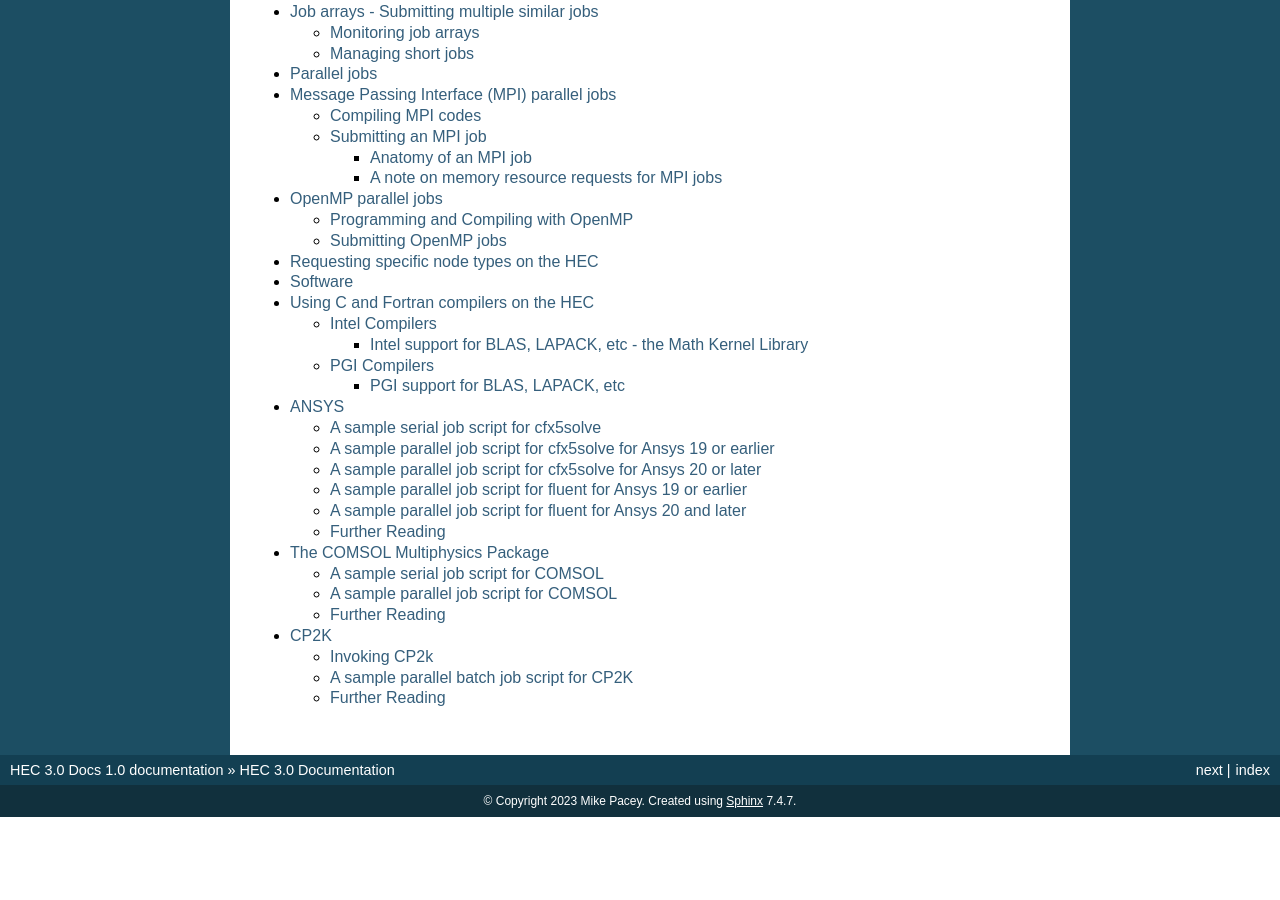
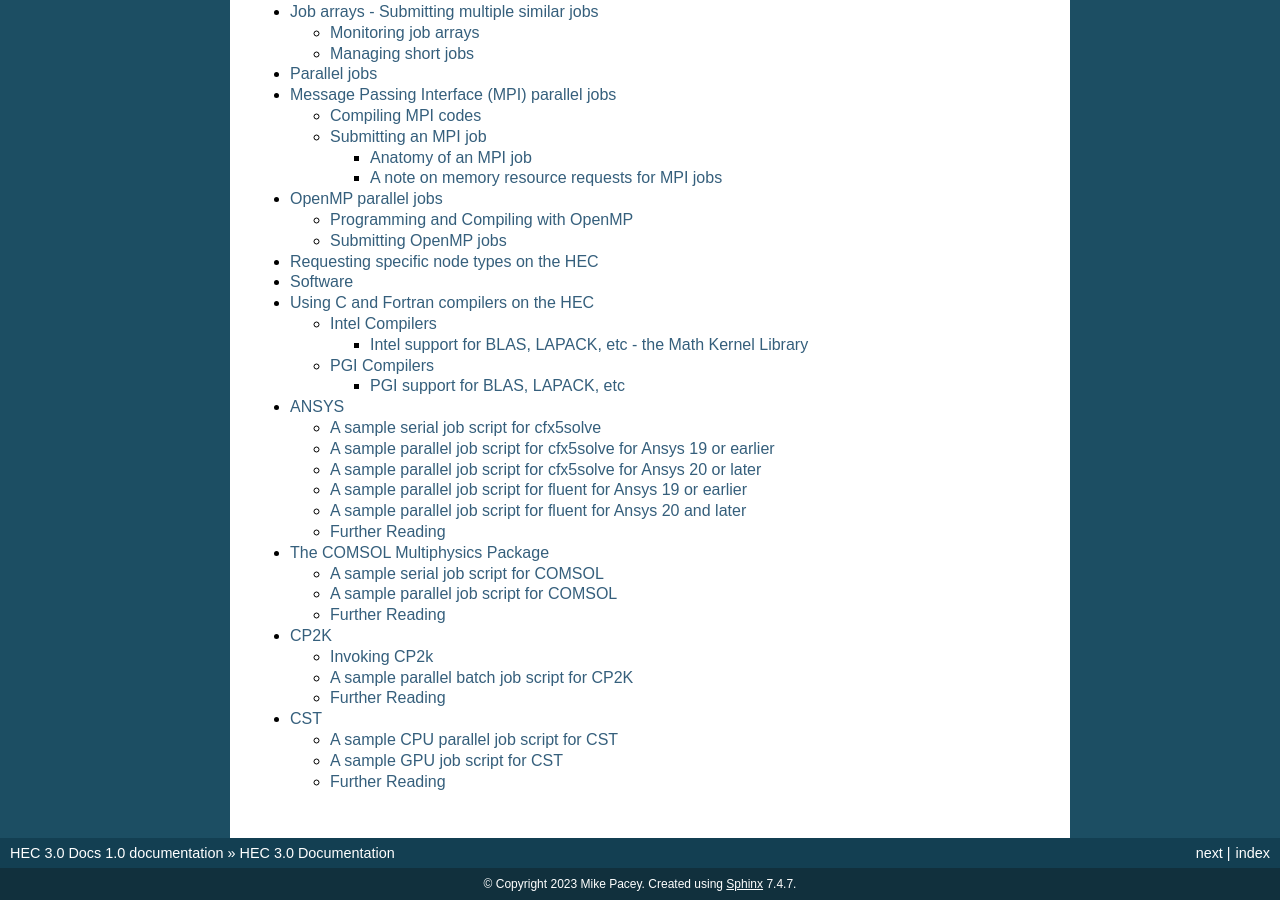
Before and after one commit to MikePacey/Lancaster-HEC, a Sphinx documentation site: the page built from docs/index.rst, in a window 1280 px wide and 900 px high, scrolled down 1110 px. Built offline with Sphinx 7.4.7, drawn with Linux system fonts in a browser that asks for light colours; before the commit the page ends 1927 px from its top, so only the background shows below that; some of the changed lines change nothing that is shown.

Commit message:
basic launch page

```diff
--- a/docs/index.rst
+++ b/docs/index.rst
@@ -35,3 +35,4 @@ Contents
    software/ansys
    software/comsol
    software/cp2k
+   software/cst
--- /dev/null
+++ b/docs/software/cst.rst
@@ -0,0 +1,44 @@
+CST
+===
+
+CST is electromagnetic field simulation software, with
+a license provided by the Engineering department. The
+application can be run in parallel both on CPUs and GPUs.
+
+In both examples below, the CST input file is called
+**my_data.cst** and uses the Microwave Studio with the
+time domain solver.
+
+A sample CPU parallel job script for CST
+----------------------------------------
+
+The following is a sample CPU parallel job script for
+CST which uses all cores on 40-core compute node:
+
+.. code-block:: bash
+
+  #bin/bash
+
+  #SBATCH --part=parallel
+  #SBATCH --nodes=1
+  #SBATCH -C node_type=10Geth64G
+  #SBATCH --exclusive
+
+  source /etc/profile
+  module add CST/2022
+
+  export OMP_NUM_THREADS=$NSLOTS
+
+  cst_design_environment -m -r --numthreads=$NSLOTS mymodel.cst
+
+A sample GPU job script for CST
+-------------------------------
+
+Further Reading
+---------------
+
+Further information can be found on the following pages:
+
+* CST `main web page <https://www.cst.com/>`_
+
+* CST `command line options <https://space.mit.edu/RADIO/CST_online/advanced/commandlineoptions.htm>`_
```
